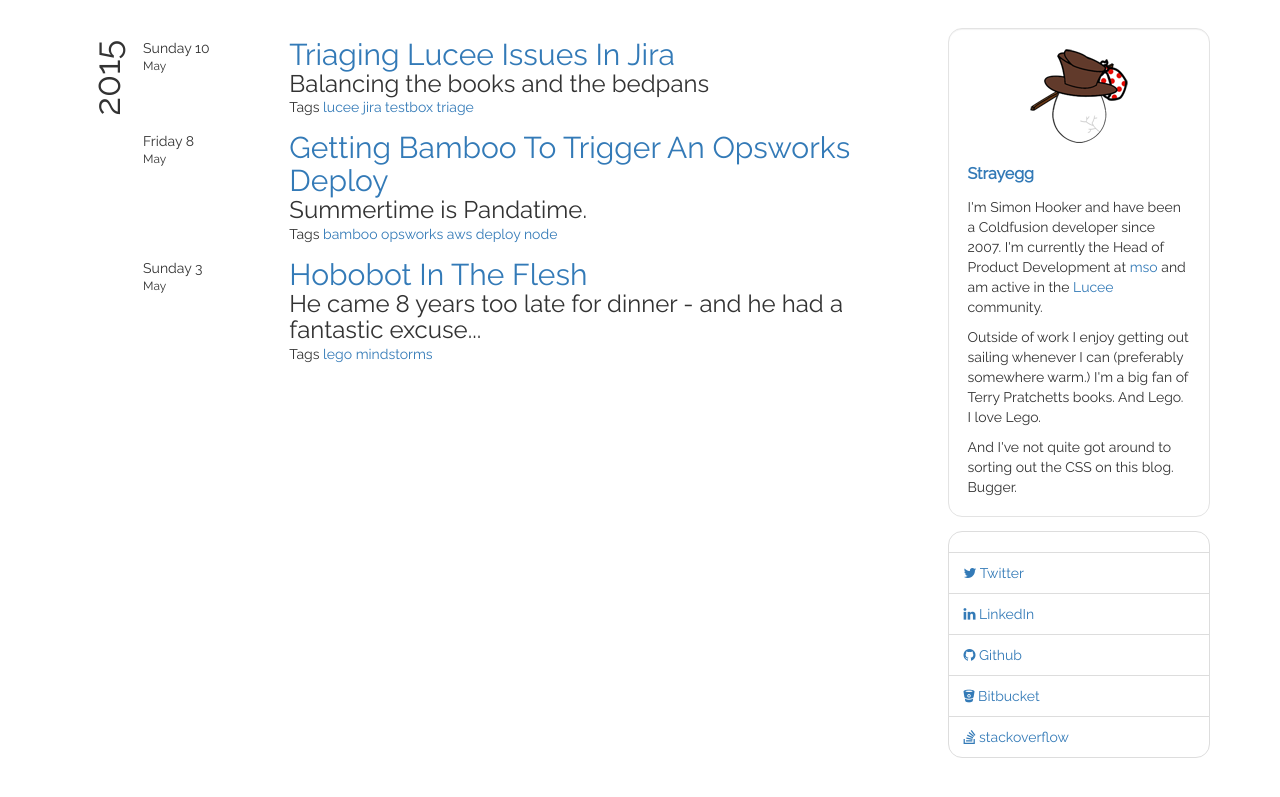
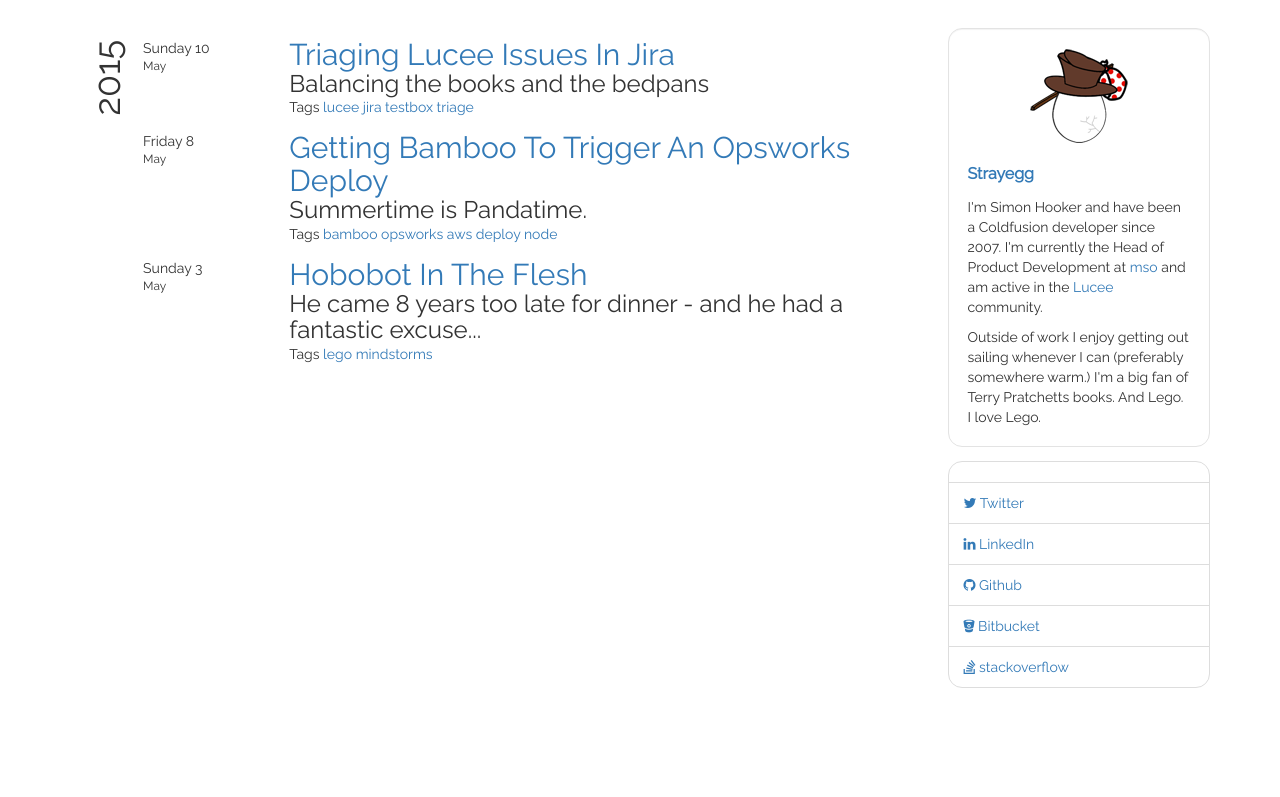
Before and after one commit to SimonHooker/simonhooker.github.io, a Jekyll site: the page built from index.md, in a window 1280 px wide. Shown: the top 797 px of the page. Built offline with Jekyll 4.4.1, drawn with Linux system fonts in a browser that asks for light colours; nearby versions of some CDN libraries; comment, search, counter and statistics services are not loaded.

Commit message:
Removing paragraph about lack of CSS styling

```diff
--- a/_includes/profile.html
+++ b/_includes/profile.html
@@ -13,9 +13,6 @@
             </p>
             <p>
                 Outside of work I enjoy getting out sailing whenever I can (preferably somewhere warm.)  I'm a big fan of Terry Pratchetts books.  And Lego.  I love Lego.
-            </p>
-            <p>
-                And I've not quite got around to sorting out the CSS on this blog. Bugger.
             </p>
         </div>
     </div>
```
